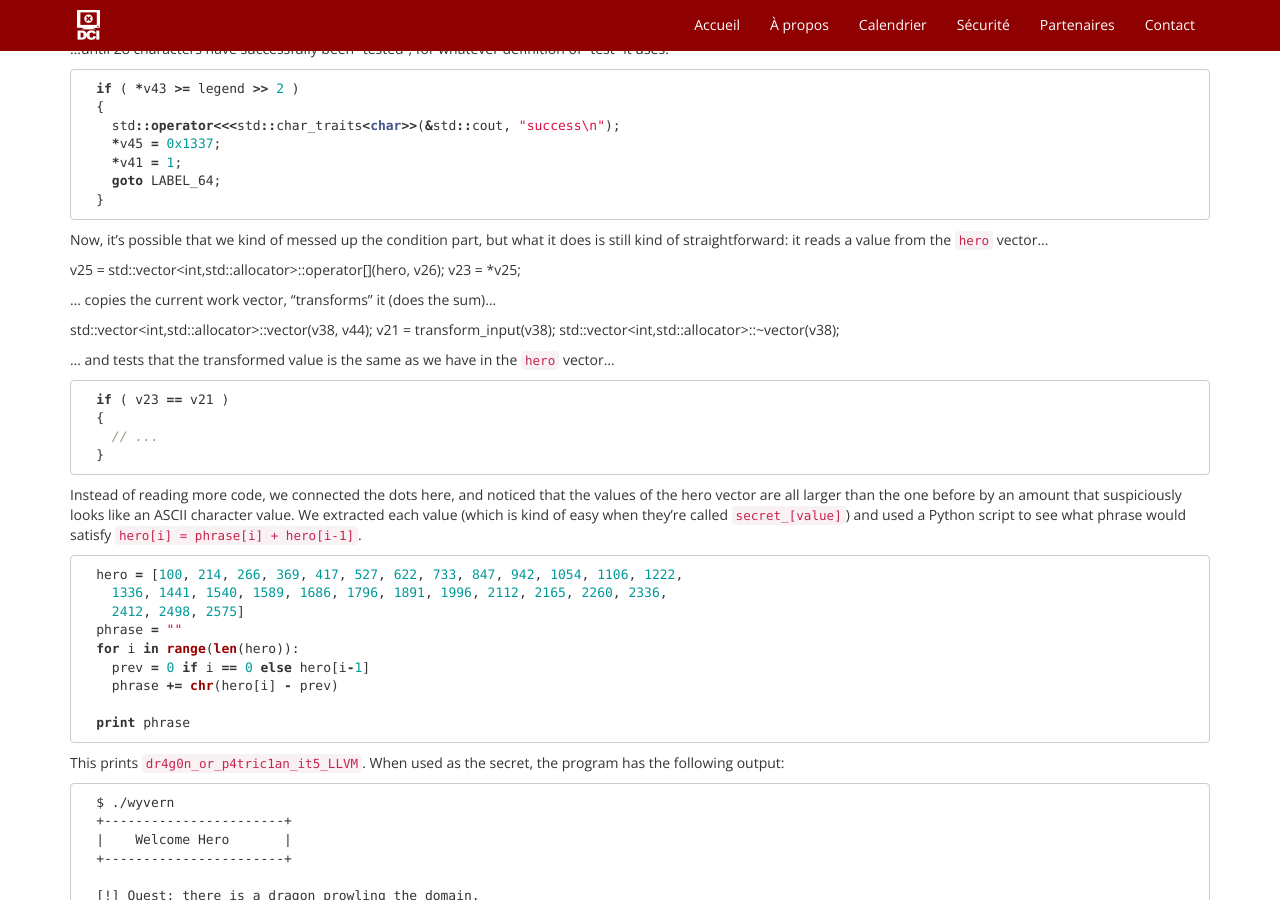
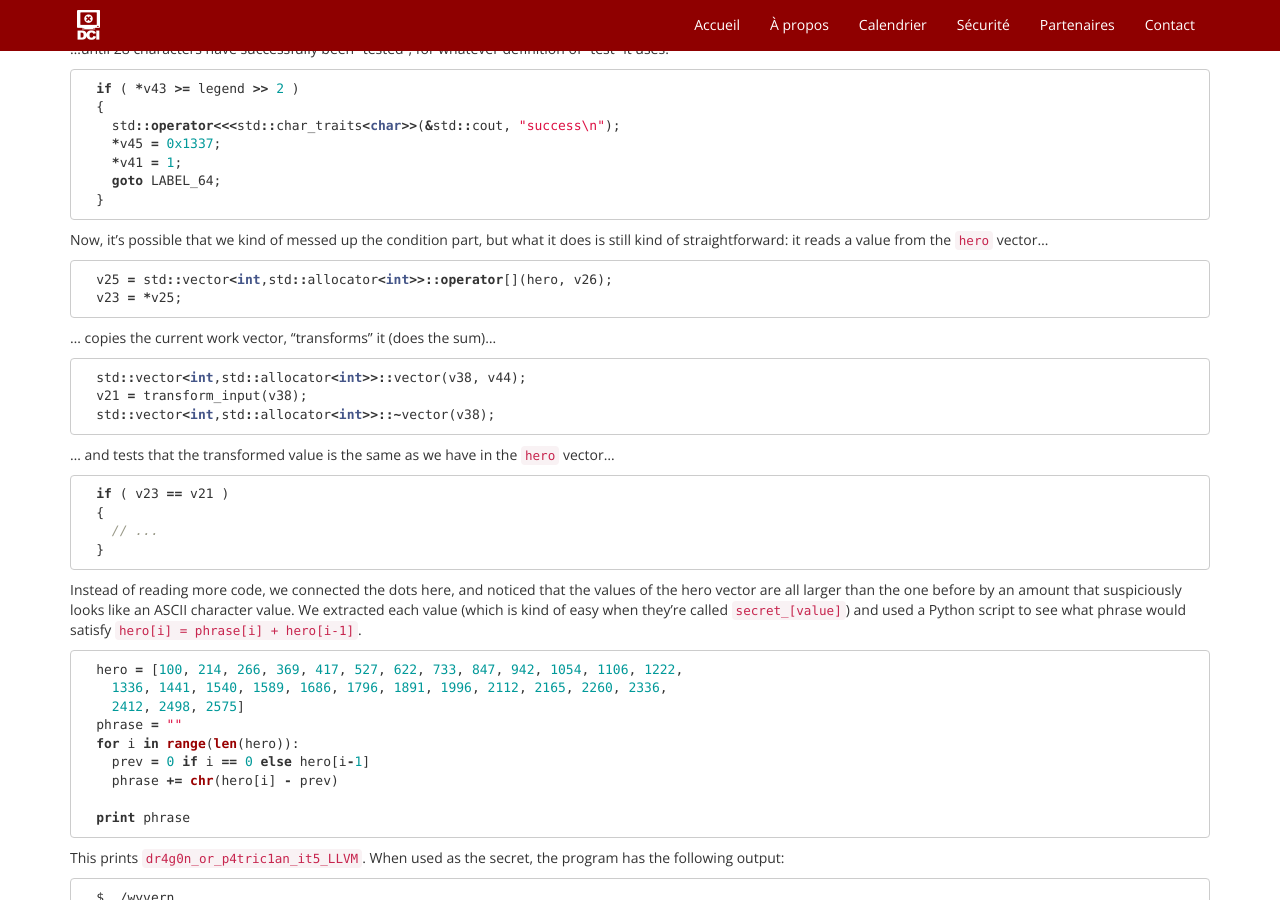
Before and after one commit to dciets/dciets.github.io, a Jekyll site: the page built from writeups/_posts/2015-09-23-csaw-ctf-2015-rev500.markdown, in a window 1280 px wide and 900 px high, scrolled down 3904 px. Built offline with Jekyll 4.4.1, drawn with Linux system fonts in a browser that asks for light colours; Markdown is read by kramdown in place of the engine named in the settings; comment, search, counter and statistics services are not loaded.

Commit message:
Fix more code

````diff
--- a/writeups/_posts/2015-09-23-csaw-ctf-2015-rev500.markdown
+++ b/writeups/_posts/2015-09-23-csaw-ctf-2015-rev500.markdown
@@ -243,14 +243,18 @@ on its end, loops over the string and copies each character to a vector:
 Now, it's possible that we kind of messed up the condition part, but what it
 does is still kind of straightforward: it reads a value from the `hero` vector...
 
+```cpp
   v25 = std::vector<int,std::allocator<int>>::operator[](hero, v26);
   v23 = *v25;
+```
 
 ... copies the current work vector, "transforms" it (does the sum)...
 
+```cpp
   std::vector<int,std::allocator<int>>::vector(v38, v44);
   v21 = transform_input(v38);
   std::vector<int,std::allocator<int>>::~vector(v38);
+```
 
 ... and tests that the transformed value is the same as we have in the `hero`
 vector...
````
